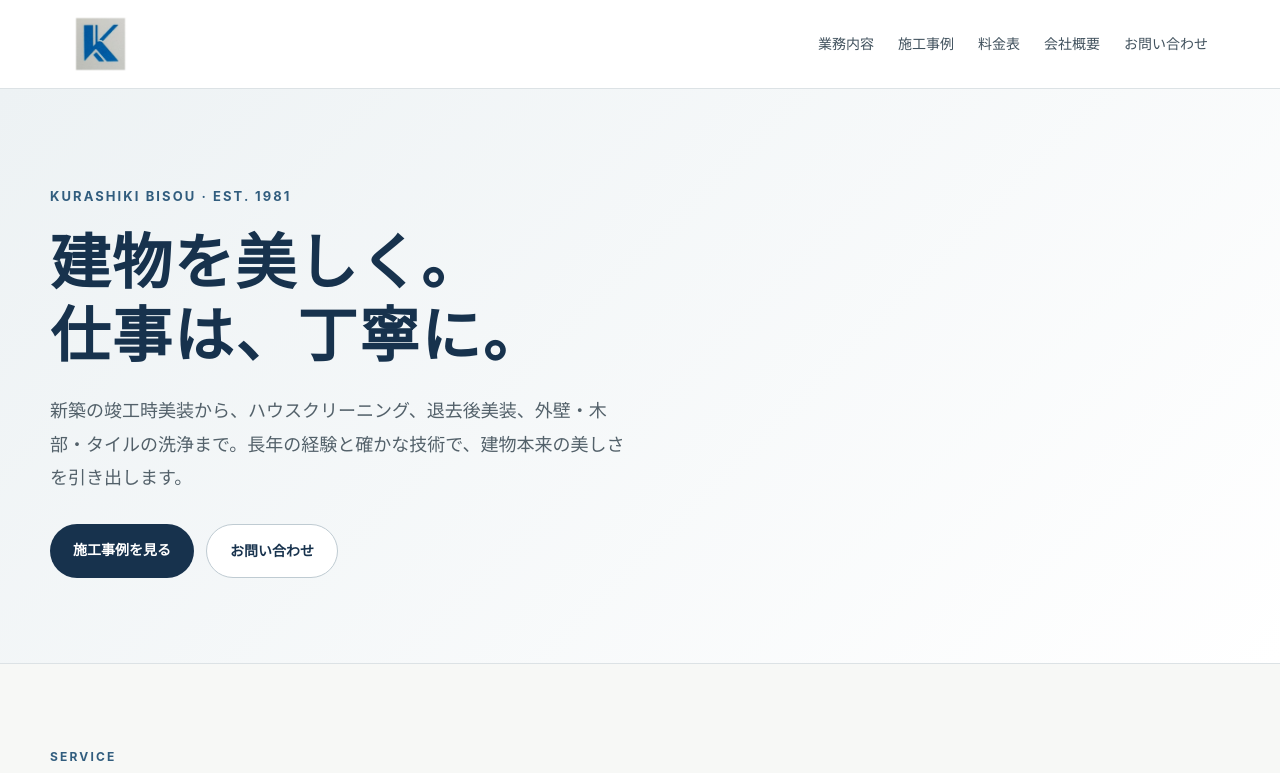
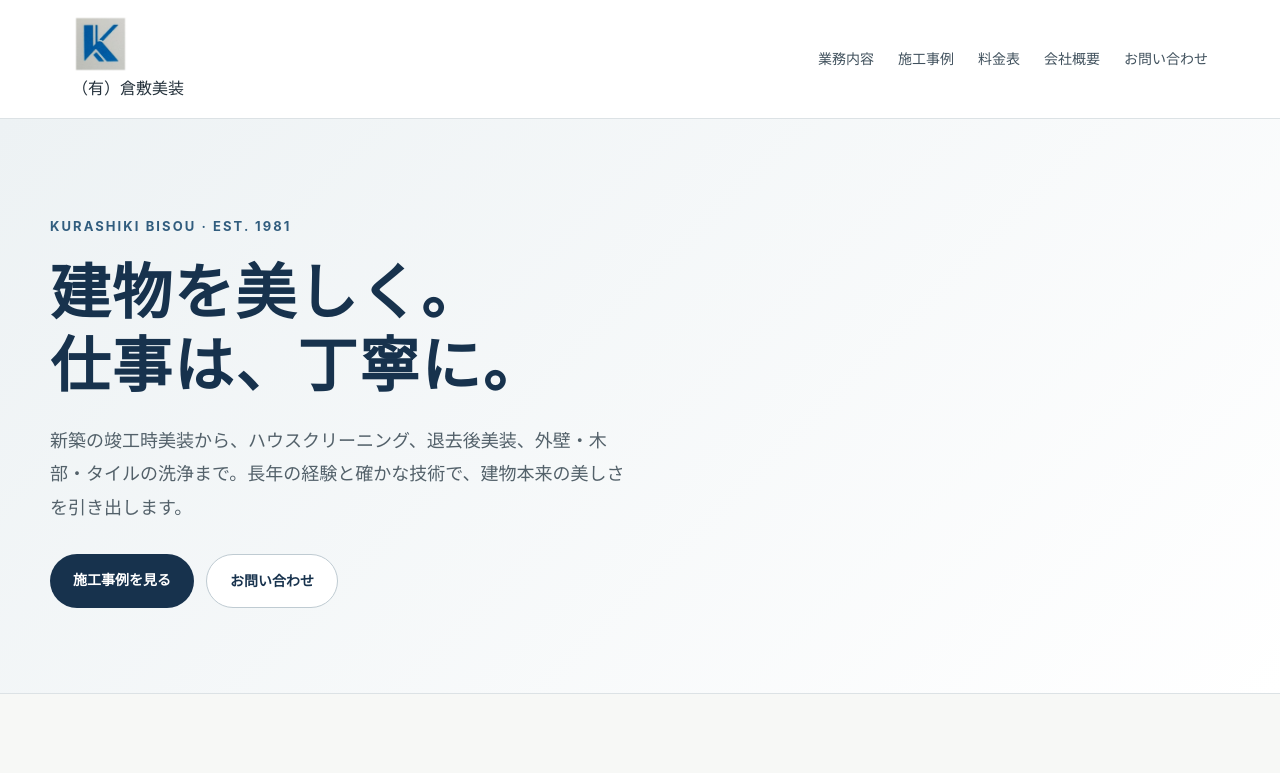
Before and after one commit to d8ds5h9j5c-afk/kurashiki-biso, a plain HTML site: page index.html in a window 1280 px wide. Shown: the top 773 px of the page. Drawn offline with Linux system fonts and the light colour scheme.

Commit message:
index.html を更新

```diff
--- a/index.html
+++ b/index.html
@@ -70,7 +70,7 @@ nav{display:none} .hero-inner,.company,.contact-box{grid-template-columns:1fr}
 </head>
 <body>
 <header><div class="nav">
-<a class="brand" href="#top"><img src="kurashiki-biso-logo-correct.jpg" alt="有限会社倉敷美装"></a>
+<a class="brand" href="#top"><img src="kurashiki-biso-logo-correct.jpg" alt="有限会社倉敷美装"><span class="brand-name">（有）倉敷美装</span></a>
 <nav><a href="#services">業務内容</a><a href="#cases">施工事例</a><a href="#price">料金表</a><a href="#company">会社概要</a><a href="#contact">お問い合わせ</a></nav>
 </div></header>
 
```
